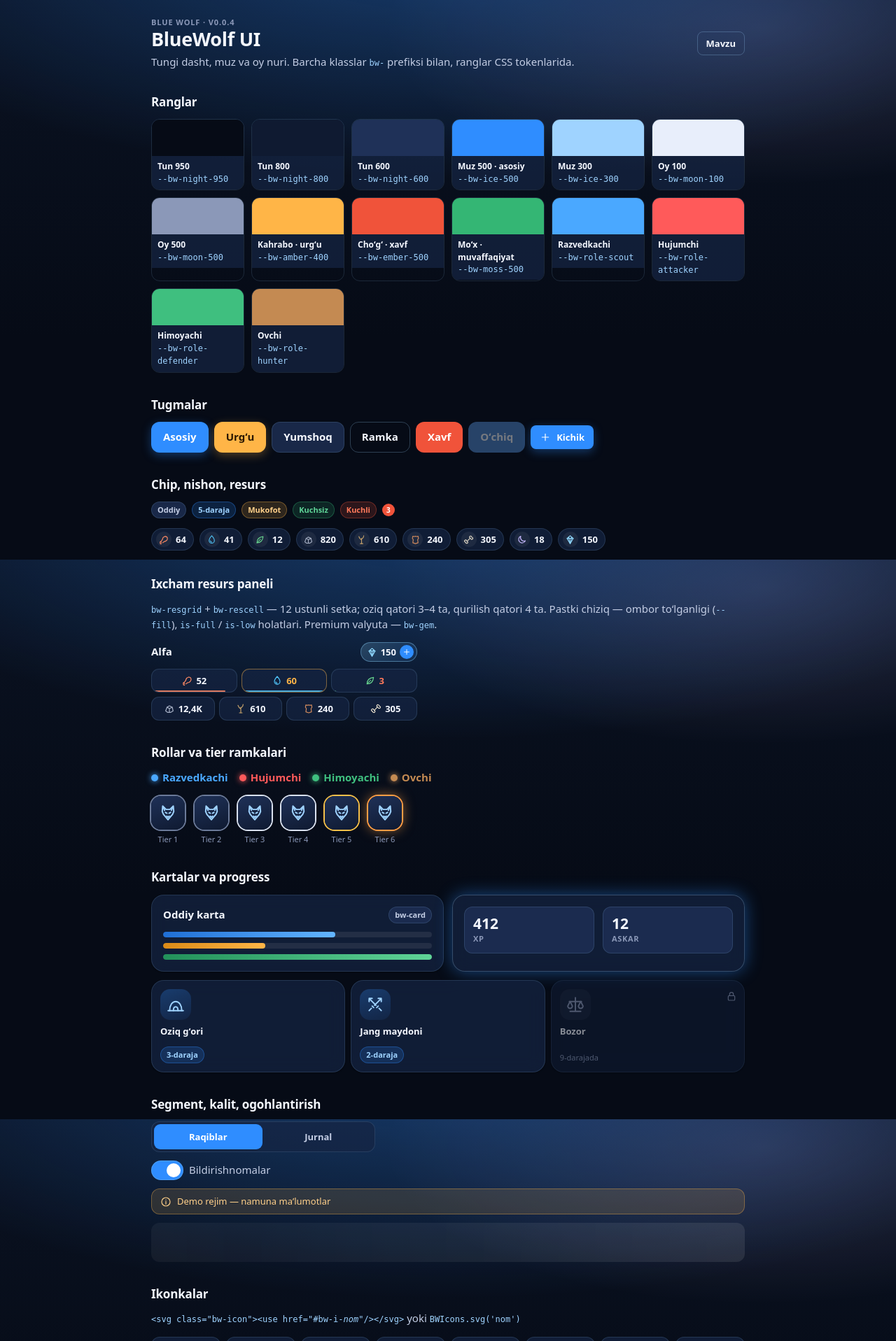
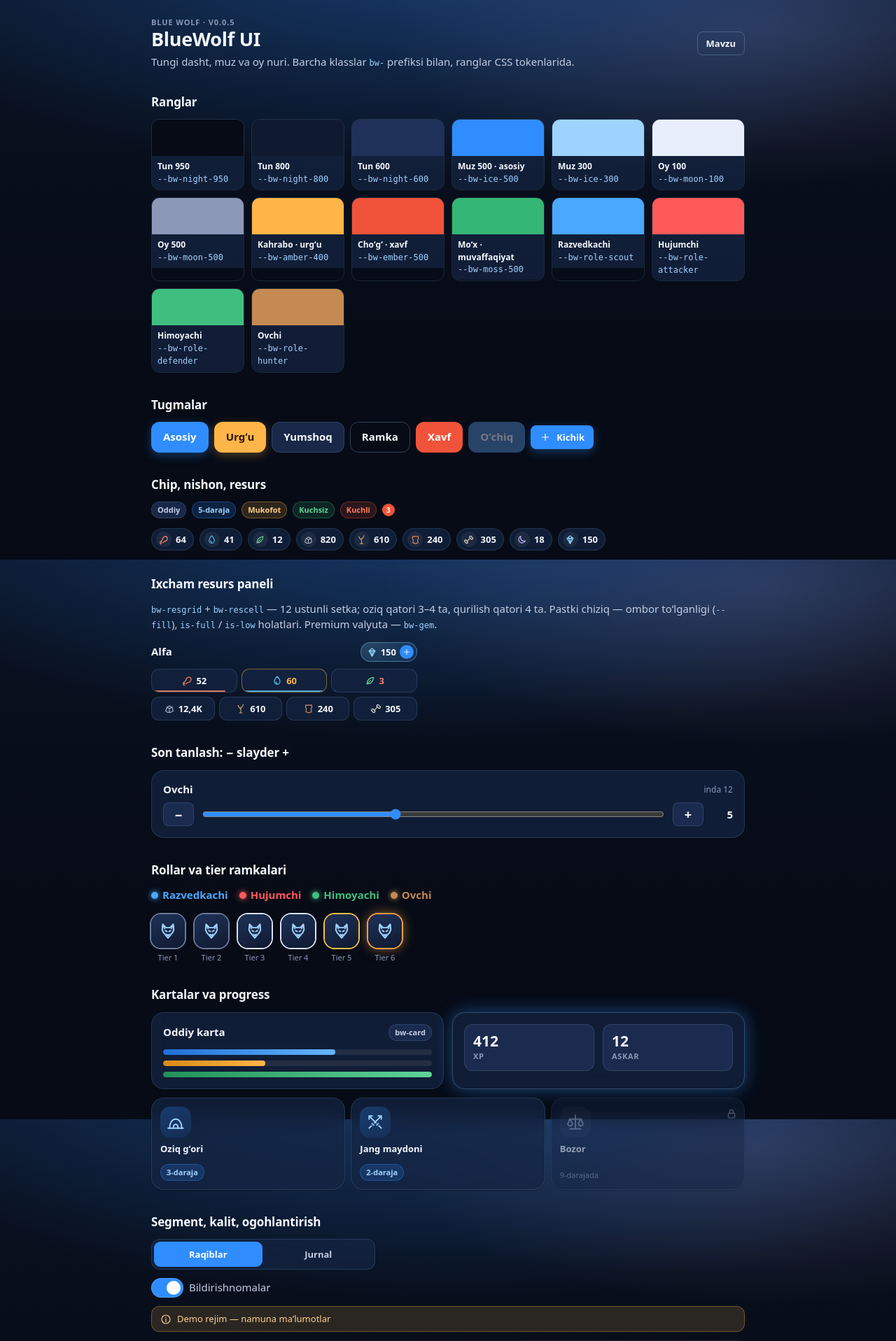
Before and after one commit to xalilovshahobiddin-gif/studious-meme, a Laravel app: page /ui/index.html in a window 1280 px wide. Shown: the top 1917 px of the page at 70% size. Run offline with Laravel 12, Linux system fonts and the light colour scheme.

Commit message:
Blue Wolf v0.0.5: − slayder + bilan son tanlash
- Ov oynasi, askar tayyorlash va Ustaxona taqsimotida − / + tugmalari
  orasiga slayder qoʻyildi; ikkalasi ham ishlaydi
- Surish paytida faqat natija qismi yangilanadi (goʻsht, narx, vaqt)
- BlueWolf UI: bw-slider komponenti

Co-Authored-By: Claude Opus 5.5 <noreply@anthropic.com>
Claude-Session: https://claude.ai/code/session_014DHtibjv86AYXcpEPUVWXf

```diff
--- a/bluewolf/config/bluewolf.php
+++ b/bluewolf/config/bluewolf.php
@@ -5,7 +5,7 @@ return [
     /*
     | Ilova versiyasi. Klient X-Client-Version bilan solishtiradi.
     */
-    'version' => '0.0.4',
+    'version' => '0.0.5',
 
     /*
     | Telegram bot tokeni (@BotFather). initData imzosi shu bilan tekshiriladi.
--- a/bluewolf/public/js/api.js
+++ b/bluewolf/public/js/api.js
@@ -5,7 +5,7 @@
 (function () {
   "use strict";
 
-  var VERSION = "0.0.4";
+  var VERSION = "0.0.5";
   var tg = window.Telegram && window.Telegram.WebApp;
   var initData = tg && tg.initData ? tg.initData : "";
 
--- a/bluewolf/public/ui/bluewolf-ui.css
+++ b/bluewolf/public/ui/bluewolf-ui.css
@@ -1,6 +1,6 @@
 /* ==========================================================================
    BlueWolf UI — Blue Wolf oʻyini uchun dizayn tizimi
-   v0.0.4
+   v0.0.5
 
    Tuzilishi:
      1. Tokenlar (palitra, semantik ranglar, rol va tier ranglari, shrift, oraliq, radius, soya, harakat)
@@ -448,6 +448,11 @@ button { font: inherit; color: inherit; }
 
 /* Slayder */
 .bw-range { width: 100%; accent-color: var(--bw-primary); }
+/* Son tanlash: − [slayder] + (qiymat oʻngda) */
+.bw-slider { display: flex; align-items: center; gap: 10px; margin-top: 8px; }
+.bw-slider .bw-range { flex: 1; min-width: 0; height: 28px; }
+.bw-slider .bw-btn--icon { flex: none; font-size: 18px; }
+.bw-slider__val { min-width: 32px; text-align: right; font-size: var(--bw-fs-md); }
 
 /* Ogohlantirish lentasi */
 .bw-banner { display: flex; align-items: center; gap: var(--bw-s-2); padding: 8px 12px; border-radius: var(--bw-r-md); font-size: var(--bw-fs-sm); background: rgba(255, 181, 71, .14); border: 1px solid rgba(255, 181, 71, .35); color: var(--bw-amber-300); }
--- a/bluewolf/public/ui/index.html
+++ b/bluewolf/public/ui/index.html
@@ -5,7 +5,7 @@
   <meta name="viewport" content="width=device-width, initial-scale=1, viewport-fit=cover">
   <title>BlueWolf UI — dizayn tizimi</title>
   <link rel="icon" href="../icons/icon.svg" type="image/svg+xml">
-  <link rel="stylesheet" href="bluewolf-ui.css?v=0.0.4">
+  <link rel="stylesheet" href="bluewolf-ui.css?v=0.0.5">
   <style>
     .kit { max-width: 880px; margin: 0 auto; padding: 24px 16px 64px; }
     .kit section { margin-top: 36px; }
@@ -24,7 +24,7 @@
   <main class="kit">
     <div class="bw-between">
       <div>
-        <div class="bw-eyebrow">Blue Wolf · v0.0.4</div>
+        <div class="bw-eyebrow">Blue Wolf · v0.0.5</div>
         <h1 class="bw-h1">BlueWolf UI</h1>
         <p class="bw-muted" style="margin:6px 0 0">Tungi dasht, muz va oy nuri. Barcha klasslar <code>bw-</code> prefiksi bilan, ranglar CSS tokenlarida.</p>
       </div>
@@ -66,6 +66,14 @@
         <div class="bw-between" style="margin-bottom:10px"><strong>Alfa</strong>
           <button class="bw-gem" type="button"><svg class="bw-icon"><use href="#bw-i-moonstone"/></svg>150<span class="bw-gem__plus"><svg class="bw-icon"><use href="#bw-i-plus"/></svg></span></button></div>
         <div class="bw-resgrid" id="resgrid"></div>
+      </div>
+    </section>
+
+    <section>
+      <h2 class="bw-h3">Son tanlash: − slayder +</h2>
+      <div class="bw-card" style="margin-top:12px">
+        <div class="bw-between"><b>Ovchi</b><span class="bw-faint" style="font-size:12px">inda 12</span></div>
+        <div class="bw-slider"><button class="bw-btn bw-btn--soft bw-btn--sm bw-btn--icon" type="button">−</button><input class="bw-range" type="range" min="0" max="12" value="5"><button class="bw-btn bw-btn--soft bw-btn--sm bw-btn--icon" type="button">+</button><b class="bw-num bw-slider__val">5</b></div>
       </div>
     </section>
 
@@ -118,7 +126,7 @@
     </section>
   </main>
 
-  <script src="bluewolf-icons.js?v=0.0.4"></script>
+  <script src="bluewolf-icons.js?v=0.0.5"></script>
   <script>
     (function () {
       var sw = [
```
Also changed, not shown: bluewolf/public/index.html (+7 -7 lines), bluewolf/public/sw.js (+4 -4 lines), bluewolf/tests/Feature/ApiTest.php (+1 -1 lines), bluewolf/CHANGELOG.md, bluewolf/README.md, bluewolf/public/css/app.css, bluewolf/public/js/app.js.
